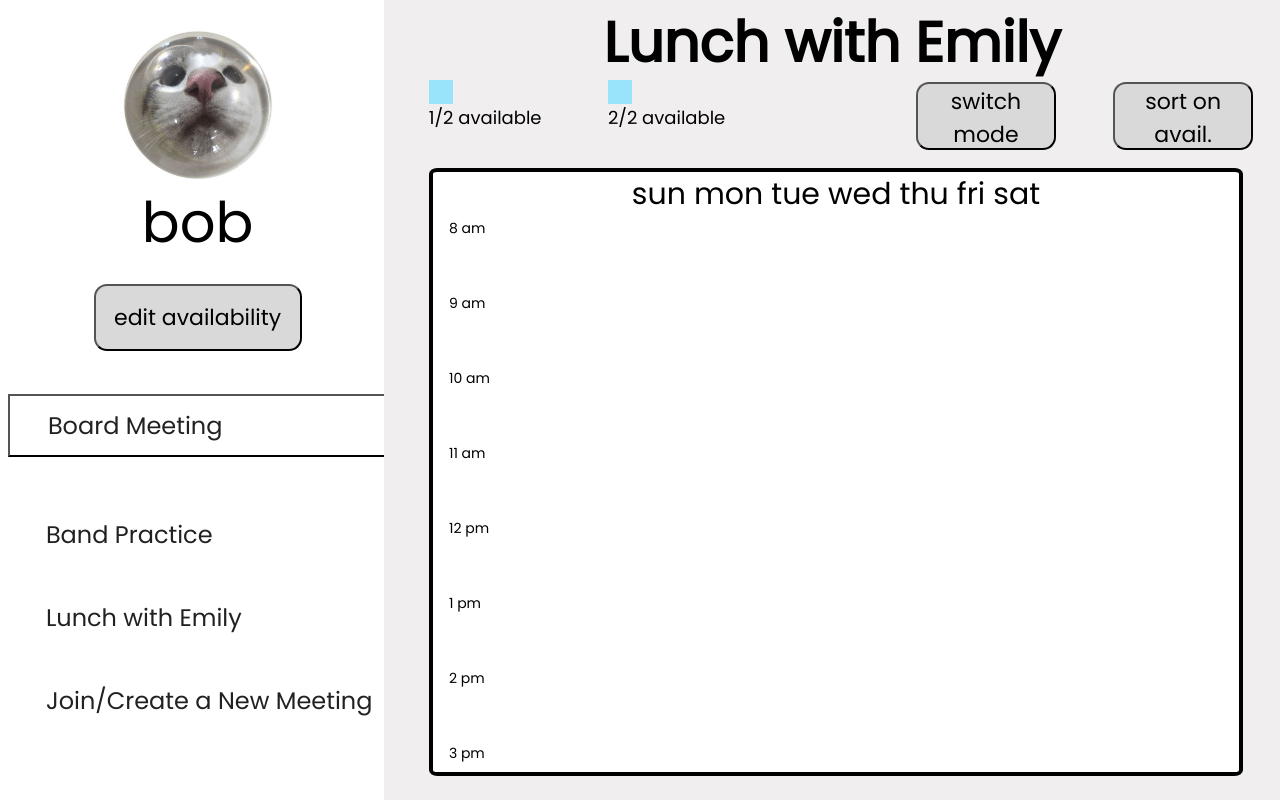
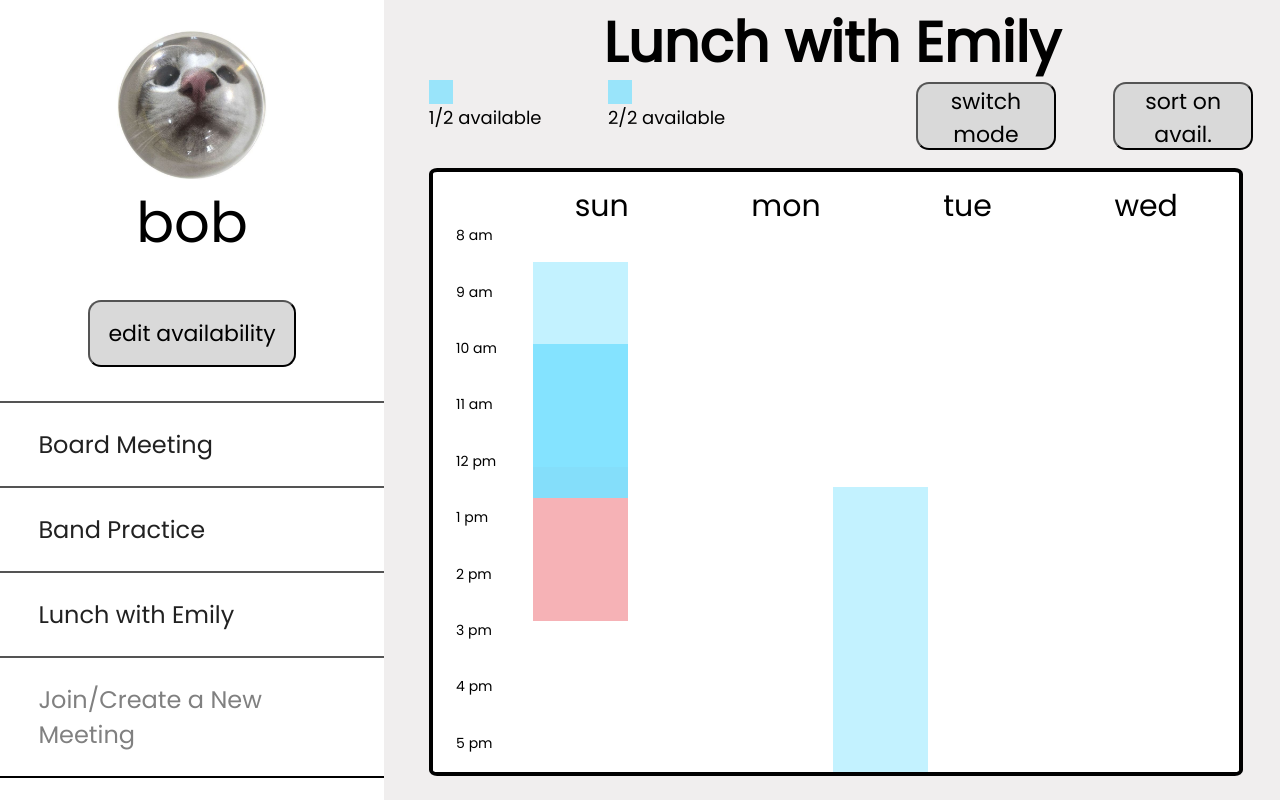
Before and after one commit to wufiona/meet2gether, a plain HTML site: page index.html in a window 1280 px wide. Shown: the top 800 px of the page. Drawn offline with Linux system fonts and the light colour scheme.

Commit message:
making it look nicer :')

```diff
--- a/index.html
+++ b/index.html
@@ -32,26 +32,31 @@
 
       <!-- calendar block -->
       <div class="cal">
-        <span class="days">sun mon tue wed thu fri sat </span>
+        <div class="days">
+          <p>sun</p>
+          <p>mon</p>
+          <p>tue</p>
+          <p>wed</p>
+        </div>
         <div class="times">
-          <span class="v21_121">8 am</span>
-          <span class="v21_122">9 am</span>
-          <span class="v21_123">10 am</span>
-          <span class="v21_124">11 am</span>
-          <span class="v21_125">12 pm</span>
-          <span class="v21_126">1 pm</span>
-          <span class="v21_127">2 pm</span>
-          <span class="v21_128">3 pm</span>
-          <span class="v21_129">4 pm</span>
-          <span class="v21_130">5 pm</span>
-          <span class="v21_131">6 pm</span>
+          <span class="time-label">8 am</span><br />
+          <span class="time-label">9 am</span><br />
+          <span class="time-label">10 am</span><br />
+          <span class="time-label">11 am</span><br />
+          <span class="time-label">12 pm</span><br />
+          <span class="time-label">1 pm</span><br />
+          <span class="time-label">2 pm</span><br />
+          <span class="time-label">3 pm</span><br />
+          <span class="time-label">4 pm</span><br />
+          <span class="time-label">5 pm</span><br />
+          <span class="time-label">6 pm</span><br />
         </div>
 
         <!-- Temporary Data -->
-        <!-- <div class="block_1"></div>
+        <div class="block_1"></div>
         <div class="block_2"></div>
         <div class="block_3"></div>
-        <div class="block_4"></div> -->
+        <div class="block_4"></div>
       </div>
     </div>
 
@@ -72,26 +77,20 @@
           <span class="meeting-label">Board Meeting</span>
         </button>
 
-        <div class="separator"></div>
-
-        <div class="meeting-button">
+        <button class="meeting-button">
           <div class="meeting-icon"></div>
           <span class="meeting-label">Band Practice</span>
-        </div>
+        </button>
 
-        <div class="separator"></div>
-
-        <div class="meeting-button">
+        <button class="meeting-button">
           <div class="meeting-icon"></div>
           <span class="meeting-label">Lunch with Emily</span>
-        </div>
+        </button>
 
-        <div class="separator"></div>
-
-        <div class="meeting-button">
+        <button class="meeting-button" style="border-width: 2px 0;">
           <div class="name"></div>
-          <span class="meeting-label">Join/Create a New Meeting</span>
-        </div>
+          <span class="meeting-label" style="color: grey">Join/Create a New Meeting</span>
+        </button>
       </div>
 
     </aside>
--- a/style.css
+++ b/style.css
@@ -52,44 +52,44 @@ body {
 }
 
 .block_1 {
-  width: 80px;
+  width: 95px;
   height: 154px;
   background: rgba(235,87,97,0.46000000834465027);
   opacity: 1;
   position: absolute;
   top: 295px;
-  left: 93px;
+  left: 100px;
   overflow: hidden;
 }
 
 .block_2 {
-  width: 80px;
+  width: 95px;
   height: 236px;
   background: rgba(124,226,255,0.46000000834465027);
   opacity: 1;
   position: absolute;
   top: 90px;
-  left: 46px;
+  left: 100px;
   overflow: hidden;
 }
 .block_3 {
-  width: 80px;
+  width: 95px;
   height: 154px;
   background: rgba(123,226,255,0.8700000047683716);
   opacity: 1;
   position: absolute;
   top: 172px;
-  left: 46px;
+  left: 100px;
   overflow: hidden;
 }
 .block_4 {
-  width: 80px;
+  width: 95px;
   height: 479px;
   background: rgba(124,226,255,0.46000000834465027);
   opacity: 1;
   position: absolute;
   top: 315px;
-  left: 384px;
+  left: 400px;
   overflow: hidden;
 }
 
@@ -97,154 +97,43 @@ body {
   margin: 2%;
   top: 5%;
   position: absolute;
+  display: flex;
+  flex-direction: column;
 }
 
-.v21_121 {
-  width: 58px;
-  color: rgba(0,0,0,1);
-  position: absolute;
-  top: 0px;
-  left: 0px;
+.time-label {
+  width: 80px;
+  color: black;
   font-family: Poppins;
   font-weight: Medium;
   font-size: 14px;
-  opacity: 1;
   text-align: left;
-}
-.v21_122 {
-  width: 58px;
-  color: rgba(0,0,0,1);
-  position: absolute;
-  top: 75px;
-  left: 0px;
-  font-family: Poppins;
-  font-weight: Medium;
-  font-size: 14px;
-  opacity: 1;
-  text-align: left;
-}
-.v21_123 {
-  width: 58px;
-  color: rgba(0,0,0,1);
-  position: absolute;
-  top: 150px;
-  left: 0px;
-  font-family: Poppins;
-  font-weight: Medium;
-  font-size: 14px;
-  opacity: 1;
-  text-align: left;
-}
-.v21_124 {
-  width: 58px;
-  color: rgba(0,0,0,1);
-  position: absolute;
-  top: 225px;
-  left: 0px;
-  font-family: Poppins;
-  font-weight: Medium;
-  font-size: 14px;
-  opacity: 1;
-  text-align: left;
-}
-.v21_125 {
-  width: 58px;
-  color: rgba(0,0,0,1);
-  position: absolute;
-  top: 300px;
-  left: 0px;
-  font-family: Poppins;
-  font-weight: Medium;
-  font-size: 14px;
-  opacity: 1;
-  text-align: left;
-}
-.v21_126 {
-  width: 58px;
-  color: rgba(0,0,0,1);
-  position: absolute;
-  top: 375px;
-  left: 0px;
-  font-family: Poppins;
-  font-weight: Medium;
-  font-size: 14px;
-  opacity: 1;
-  text-align: left;
-}
-.v21_127 {
-  width: 58px;
-  color: rgba(0,0,0,1);
-  position: absolute;
-  top: 450px;
-  left: 0px;
-  font-family: Poppins;
-  font-weight: Medium;
-  font-size: 14px;
-  opacity: 1;
-  text-align: left;
-}
-.v21_128 {
-  width: 58px;
-  color: rgba(0,0,0,1);
-  position: absolute;
-  top: 525px;
-  left: 0px;
-  font-family: Poppins;
-  font-weight: Medium;
-  font-size: 14px;
-  opacity: 1;
-  text-align: left;
-}
-.v21_129 {
-  width: 58px;
-  color: rgba(0,0,0,1);
-  position: absolute;
-  top: 600px;
-  left: 0px;
-  font-family: Poppins;
-  font-weight: Medium;
-  font-size: 14px;
-  opacity: 1;
-  text-align: left;
-}
-.v21_130 {
-  width: 58px;
-  color: rgba(0,0,0,1);
-  position: absolute;
-  top: 675px;
-  left: 0px;
-  font-family: Poppins;
-  font-weight: Medium;
-  font-size: 14px;
-  opacity: 1;
-  text-align: left;
-}
-.v21_131 {
-  width: 58px;
-  color: rgba(0,0,0,1);
-  position: absolute;
-  top: 750px;
-  left: 0px;
-  font-family: Poppins;
-  font-weight: Medium;
-  font-size: 14px;
-  opacity: 1;
-  text-align: left;
+  padding: 9%;
 }
 
 .days {
-  width: 100%;
+  top: -3%;
+  left: 10%;
+  width: 90%;
   position: absolute;
+  text-align: center;
+  display: flex;
+  flex-direction: row;
+  justify-content: space-around;
+}
+
+.days p {
   font-family: Poppins;
   font-weight: Regular;
   font-size: 30px;
-  opacity: 1;
-  text-align: center;
 }
 
 aside {
   width: 30%;
   height: 100%;
+  left: 0;
+  top: 0;
+  position: absolute;
   text-align: center;
 }
 
@@ -255,9 +144,9 @@ aside {
 .meeting-button {
   width: 100%;
   background: white;
-  padding: 12px 10%;
-  margin: 24px 0px;
+  padding: 24px 10%;
   text-align: left;
+  border-width: 2px 0 0 0;
   border-color: black;
 }
 
@@ -304,7 +193,7 @@ aside {
   height: 67px;
   background: rgba(217,217,217,1);
   left: 17%;
-  margin: 5%;
+  margin: 9%;
   border-radius: 13px;
   overflow: hidden;
   text-align: center;
```
